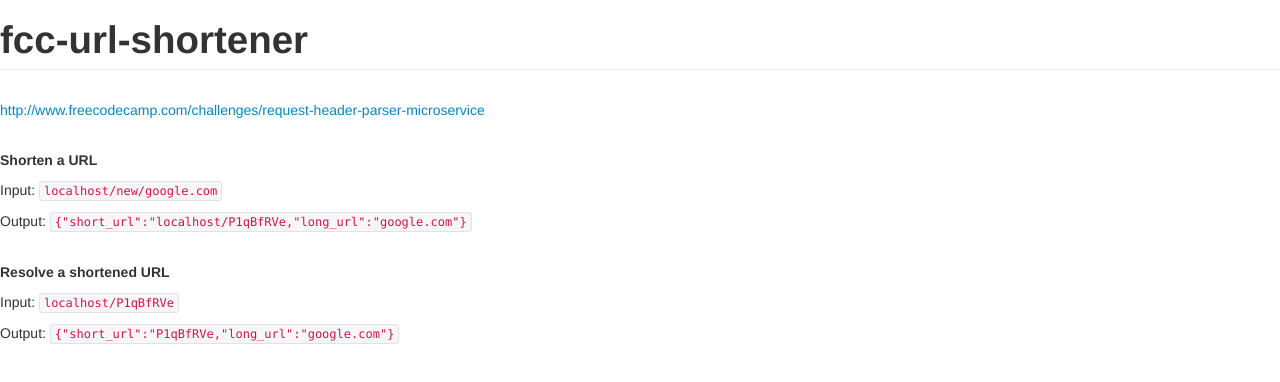
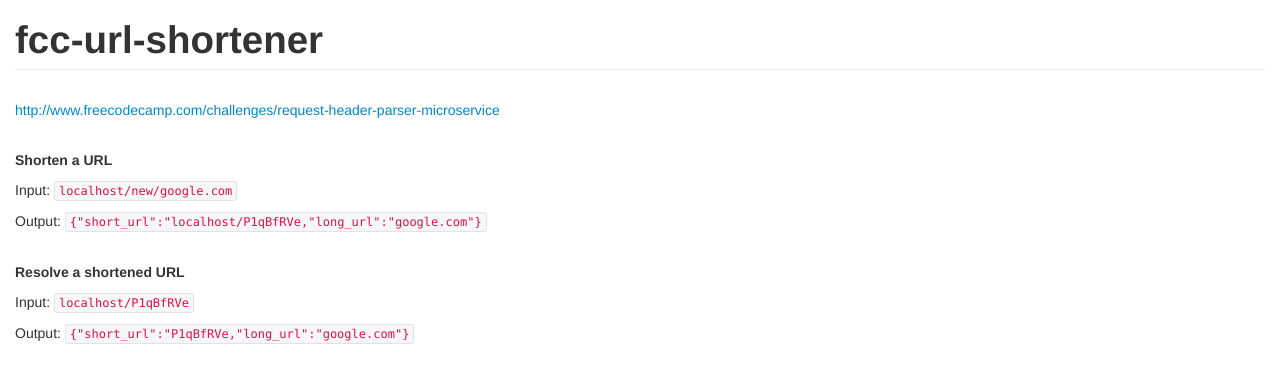
Before and after one commit to Deftwun/fcc-url-shortener-microservice, a website: page client/index.html in a window 1280 px wide. Drawn offline with Linux system fonts and the light colour scheme.

Commit message:
added margin to home page body

```diff
--- a/client/index.html
+++ b/client/index.html
@@ -8,7 +8,8 @@
     <link rel="stylesheet" href="css/bootstrap-responsive.min.css">
   </head>
 
-  <body>
+  <body style="margin:15px">
+
     <h1 class="page-header">fcc-url-shortener</h1>
     <p>
       <a href="http://www.freecodecamp.com/challenges/request-header-parser-microservice">
```
